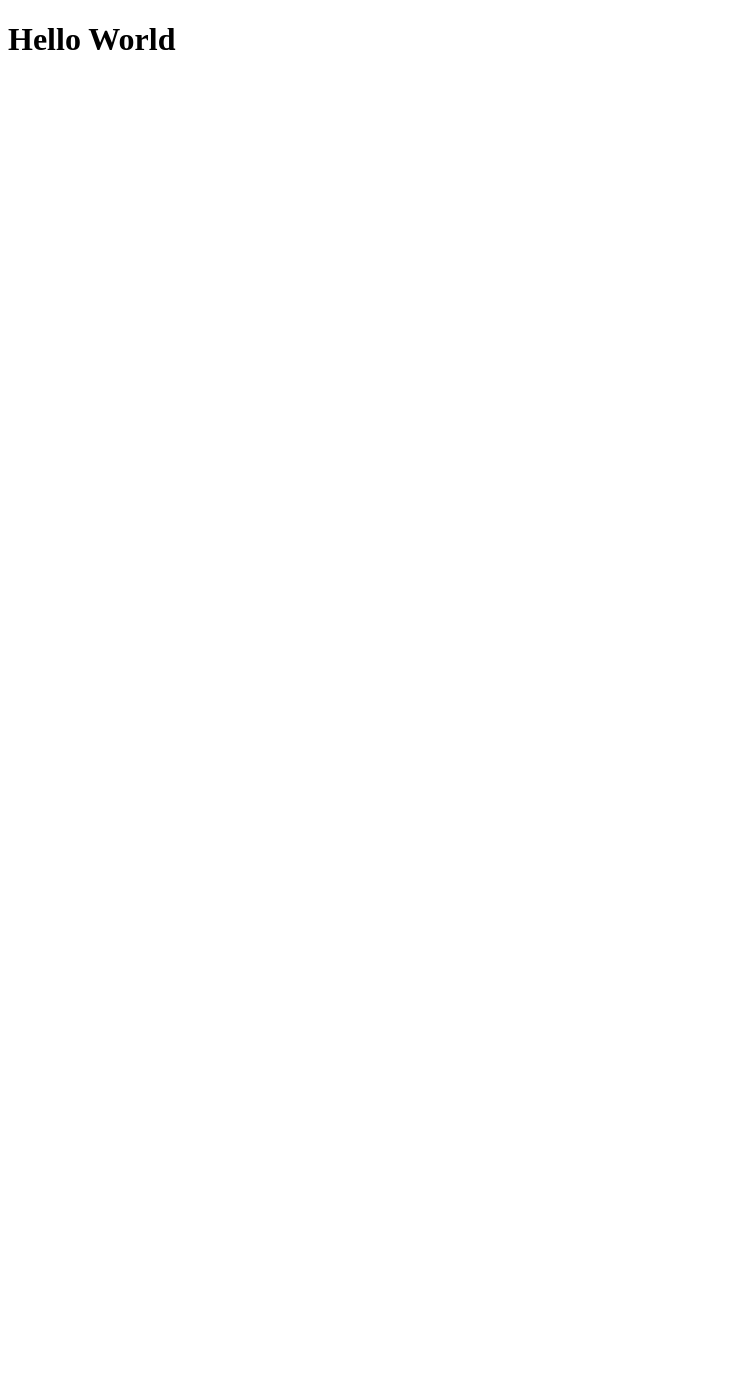
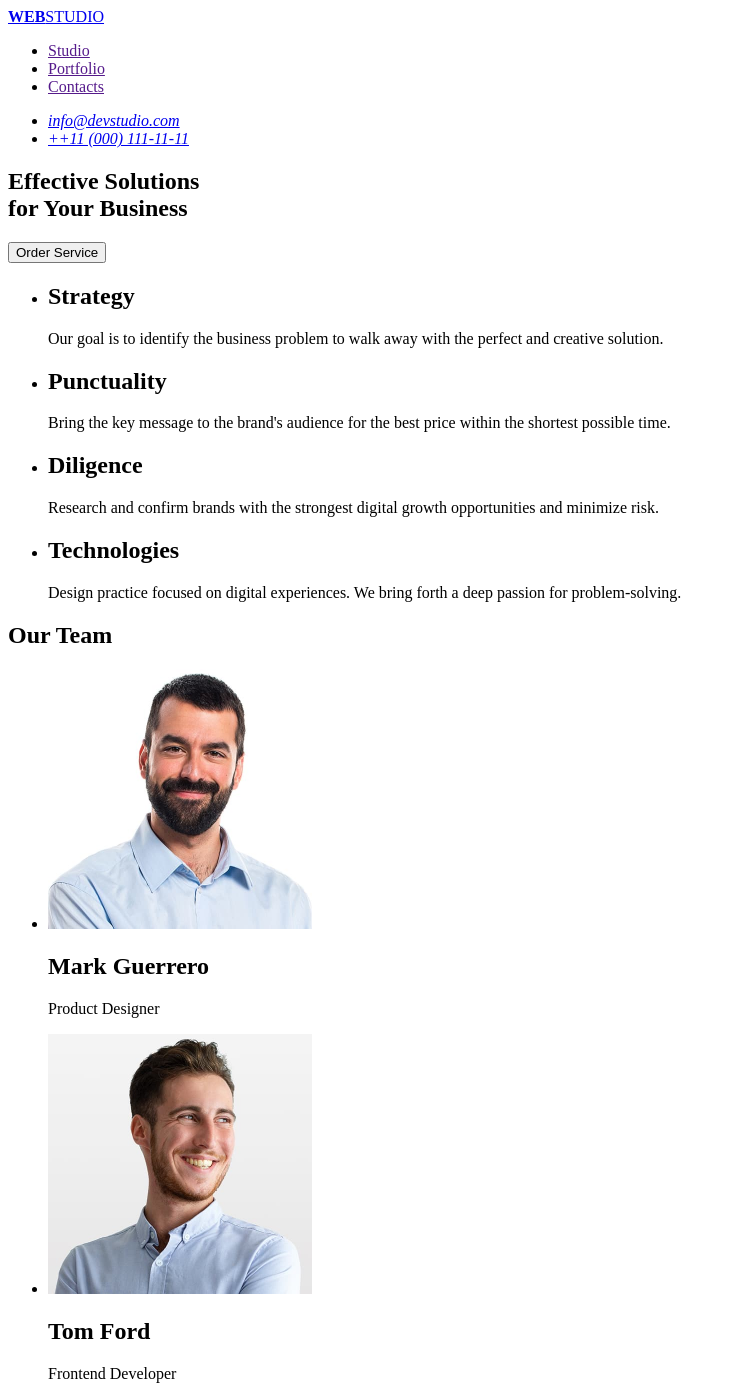
Before and after one commit to MarinaYastrebova/goit-markup-hw-01, a plain HTML site: page index.html in a window 1280 px wide. Shown: the top 1386 px of the page, without its empty margins (0-736 px from the left). Before the commit the page ends 800 px from the top, so only its background shows below. Drawn offline with Linux system fonts and the light colour scheme.

Commit message:
end work

```diff
--- a/index.html
+++ b/index.html
@@ -5,7 +5,123 @@
     <meta name="viewport" content="width=device-width, initial-scale=1.0" />
     <title>Document</title>
   </head>
+  <!--Проаналізувати структуру сайту.
+  Визначити кількість секцій та ієрархію заголовків. -->
   <body>
-    <h1>Hello World</h1>
+    <header>
+      <nav>
+        <a href="#"><strong>WEB</strong>STUDIO</a>
+        <ul>
+          <li><a href="">Studio</a></li>
+          <li><a href="">Portfolio</a></li>
+          <li><a href="">Contacts</a></li>
+        </ul>
+      </nav>
+      <address>
+        <ul>
+          <li><a href="mailto:info@devstudio.com">info@devstudio.com</a></li>
+          <li><a href="tel:+110001111111"> ++11 (000) 111-11-11</a></li>
+        </ul>
+      </address>
+    </header>
+
+    <main>
+      <section>
+        <h1>
+          Effective Solutions <br />
+          for Your Business
+        </h1>
+        <button type="button">Order Service</button>
+      </section>
+
+      <section>
+        <ul>
+          <li>
+            <h2>Strategy</h2>
+            <p>
+              Our goal is to identify the business problem to walk away with the
+              perfect and creative solution.
+            </p>
+          </li>
+          <li>
+            <h2>Punctuality</h2>
+            <p>
+              Bring the key message to the brand's audience for the best price
+              within the shortest possible time.
+            </p>
+          </li>
+          <li>
+            <h2>Diligence</h2>
+            <p>
+              Research and confirm brands with the strongest digital growth
+              opportunities and minimize risk.
+            </p>
+          </li>
+          <li>
+            <h2>Technologies</h2>
+            <p>
+              Design practice focused on digital experiences. We bring forth a
+              deep passion for problem-solving.
+            </p>
+          </li>
+        </ul>
+      </section>
+
+      <section>
+        <h2>Our Team</h2>
+        <ul>
+          <li>
+            <img
+              src="/images/mark.jpg"
+              alt="Designer Mark"
+              width="264"
+              height="260"
+            />
+            <h2>Mark Guerrero</h2>
+            <p>Product Designer</p>
+          </li>
+          <li>
+            <img
+              src="/images/tom.jpg"
+              alt="Frontend Developer Tom"
+              width="264"
+              height="260"
+            />
+            <h2>Tom Ford</h2>
+            <p>Frontend Developer</p>
+          </li>
+          <li>
+            <img
+              src="/images/camilla.jpg"
+              alt="Marketing Camila"
+              width="264"
+              height="260"
+            />
+            <h2>Camila Garcia</h2>
+            <p>Marketing</p>
+          </li>
+          <li>
+            <img
+              src="/images/daniel.jpg"
+              alt="Designer Daniel"
+              width="264"
+              height="260"
+            />
+            <h2>Daniel Wilson</h2>
+            <p>UI Designer</p>
+          </li>
+        </ul>
+      </section>
+    </main>
+    <footer>
+      <div>
+        <a href="#"><strong>WEB</strong>STUDIO</a>
+        <p>
+          Increase the flow of customers and <br />
+          sales for your business with digital <br />
+          marketing & growth solutions.
+        </p>
+      </div>
+    </footer>
   </body>
 </html>
```
Also changed, not shown: images/camilla.jpg (added), images/daniel.jpg (added), images/mark.jpg (added), images/tom.jpg (added).
